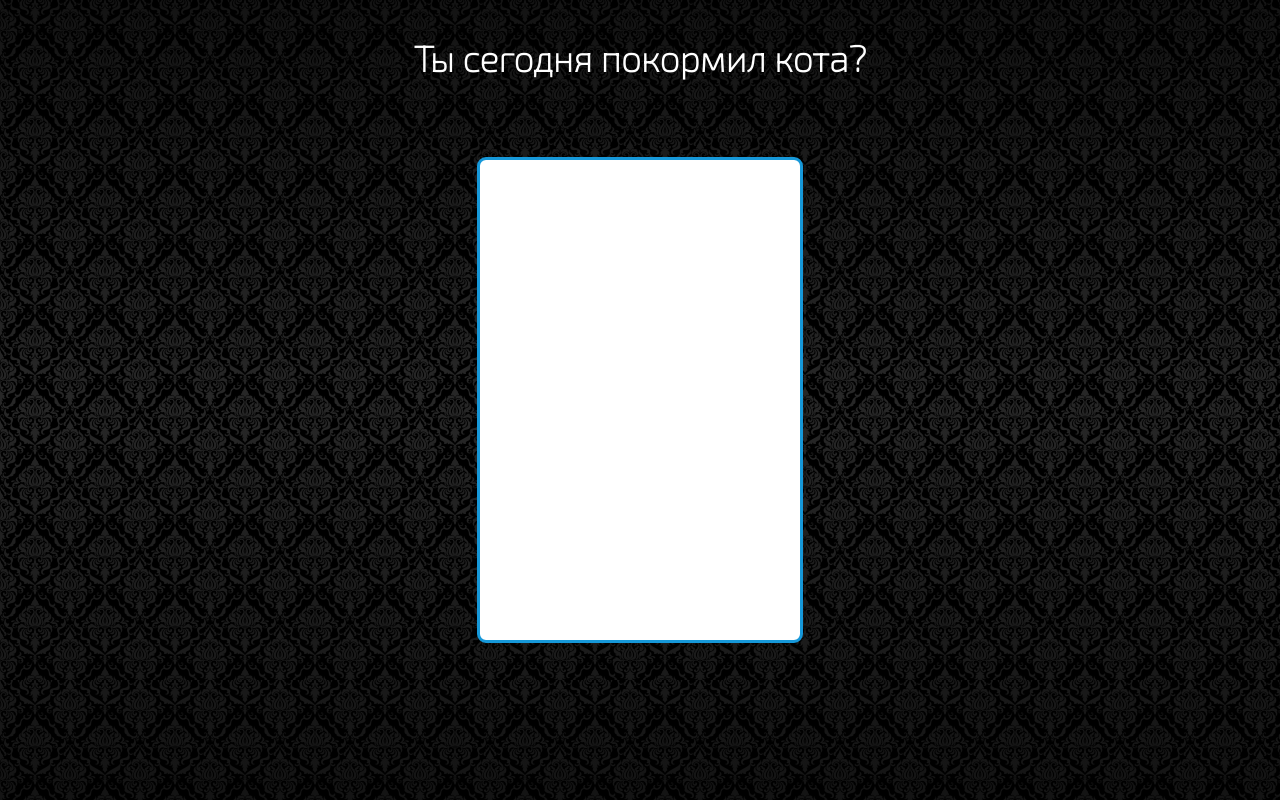
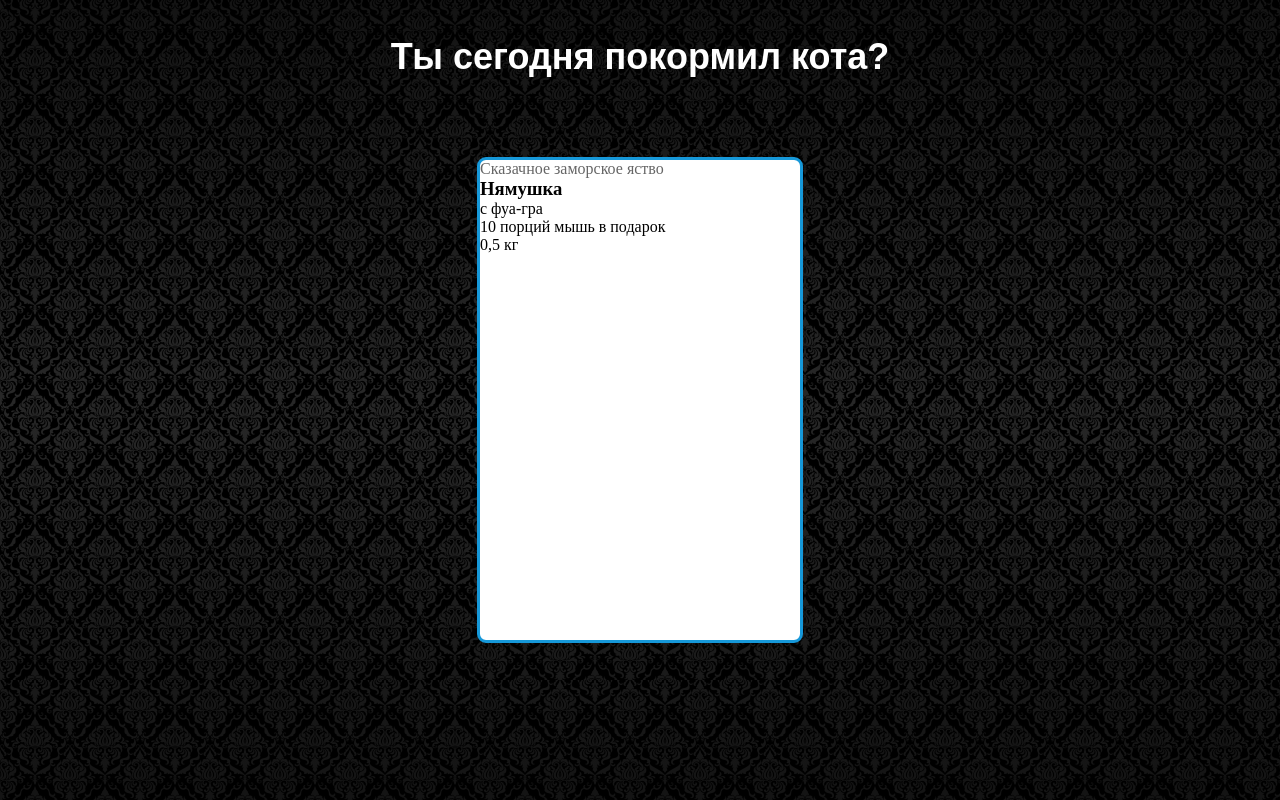
Before and after one commit to gladunvv/fun-cats, a React (Create React App) app: page / in a window 1280 px wide. Built offline with nearby package versions, Linux system fonts and the light colour scheme.

Commit message:
feat: update

```diff
--- a/src/components/App/App.css
+++ b/src/components/App/App.css
@@ -1,4 +1,12 @@
-@import url('https://fonts.googleapis.com/css2?family=Exo+2:wght@100&display=swap');
+@font-face {
+  font-family: 'Exo 2';
+  src: url('../../static/fonts/Exo2-ExtraLight.ttf');
+}
+
+@font-face {
+  font-family: 'Trebuchet MS';
+  src: url('../../static/fonts/TrebuchetMS.ttf');
+}
 
 * {
   margin: 0;
--- a/src/components/Card/Card.css
+++ b/src/components/Card/Card.css
@@ -5,3 +5,8 @@
   border-radius: 9px;
   background: #fff;
 }
+
+.card__text {
+  font-size: 16px;
+  color: #666666
+}
--- a/src/components/Card/Card.js
+++ b/src/components/Card/Card.js
@@ -3,5 +3,15 @@ import React from 'react';
 import './Card.css';
 
 export const Card = () => {
-  return <div className='card'></div>;
+  return (
+    <div className='card'>
+      <span className='card__text'>Сказачное заморское яство</span>
+      <h3 className='card__title'>Нямушка</h3>
+      <span className='card__sub-title'>с фуа-гра</span>
+      <br />
+      <span className='card__sub-text'>10 порций мышь в подарок </span>
+
+      <div className='card__circle'>0,5 кг</div>
+    </div>
+  );
 };
--- a/src/components/Title/Title.css
+++ b/src/components/Title/Title.css
@@ -1,7 +1,7 @@
 .title {
   position: absolute;
   top: 36px;
-  font-family: 'Exo 2', sans-serif;
+  font-family: 'Exo2', sans-serif;
   font-size: 36px;
   color: #fff;
   background: rgba(0, 0, 0, 0);
```
Also changed, not shown: src/static/fonts/Exo2-ExtraLight.ttf (added), src/static/fonts/TrebuchetMS.ttf (added).
